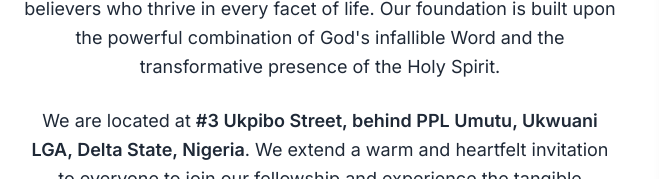
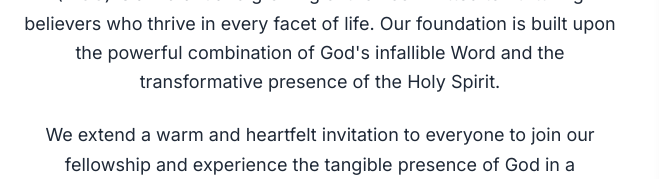
Before and after one commit to T3chhefty/eicc, a plain HTML site: page index.html in a window 1280 px wide. Shown: the part 773-952 px from the top of the page, 0-659 px from the left. Drawn offline with nearby package versions, Linux system fonts and the light colour scheme.

Commit message:
adjusted the text on the about section

```diff
--- a/index.html
+++ b/index.html
@@ -261,12 +261,13 @@
                 combination of God's infallible Word and the transformative
                 presence of the Holy Spirit.
               </p>
+
               <p class="text-lg leading-relaxed mb-6 text-center">
-                We are located at
-                <span class="font-semibold"
-                  >#3 Ukpibo Street, behind PPL Umutu, Ukwuani LGA, Delta State,
-                  Nigeria</span
-                >. We extend a warm and heartfelt invitation to everyone to join
+                <!-- We are located at
+                <span class="font-semibold">#3 Ukpibo Street, behind PPL Umutu, Ukwuani LGA, Delta State,
+                  Nigeria</span>.  -->
+
+                  We extend a warm and heartfelt invitation to everyone to join
                 our fellowship and experience the tangible presence of God in a
                 community where faith flourishes.
               </p>
```
